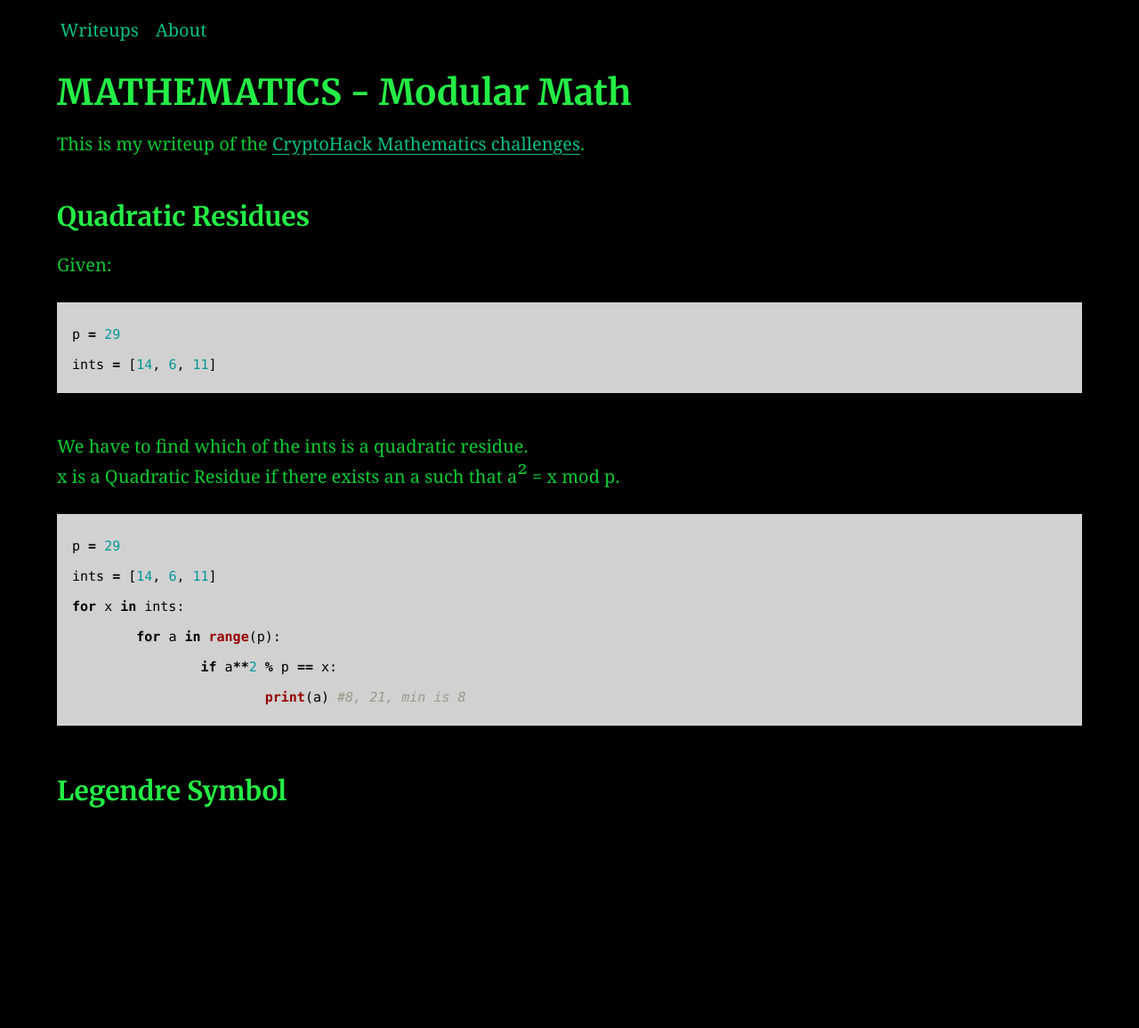
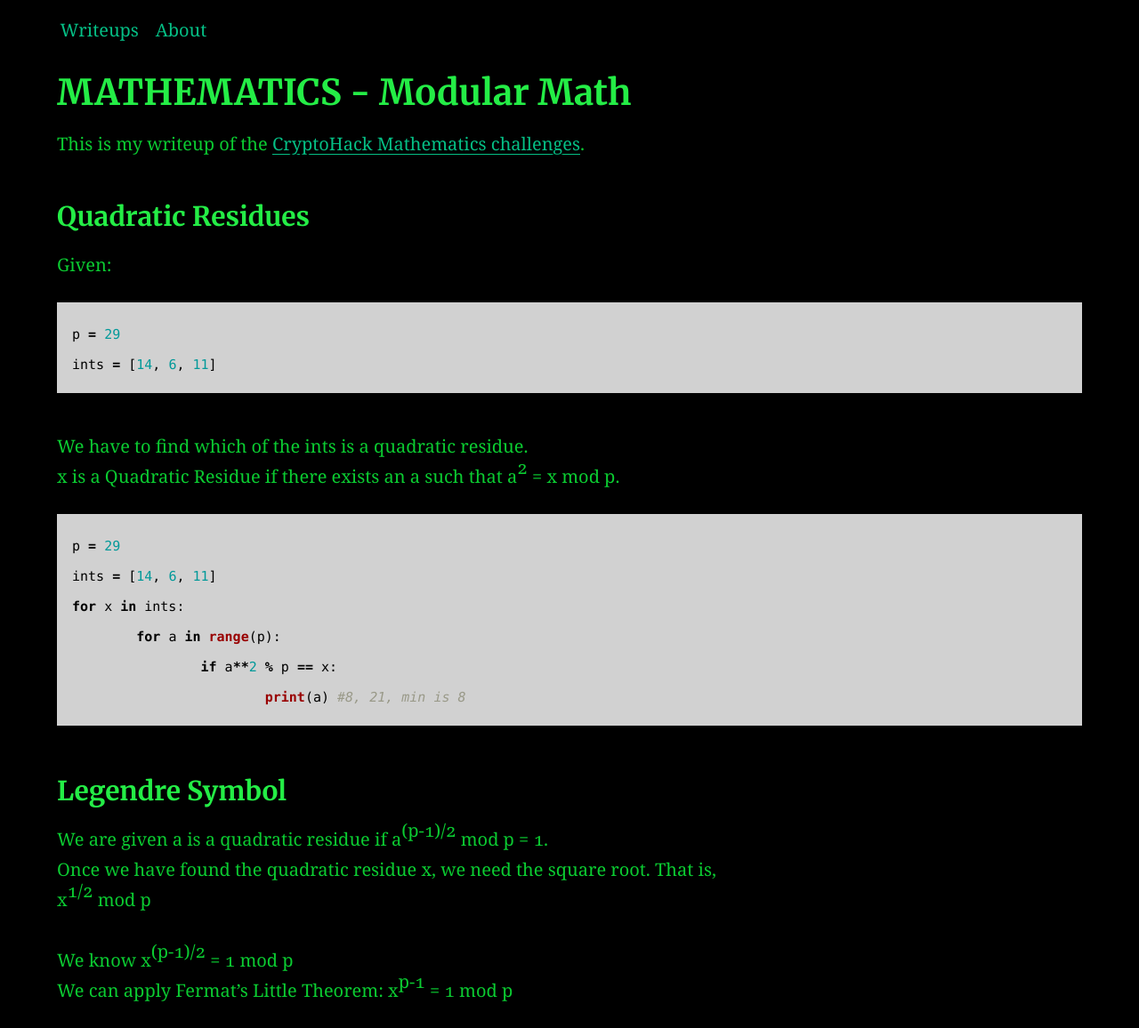
Before and after one commit to AC01010/Connor-McCartney.github.io, a Jekyll site: the page built from _posts/2014-01-10-Cryptohackmathmodular.md, in a window 1280 px wide. Shown: the whole page at 89% size. Built offline with Jekyll 4.4.1, drawn with Linux system fonts in a browser that asks for light colours; before the commit the page ends 918 px from its top, so only the background shows below that.

Commit message:
Update 2014-01-10-Cryptohackmathmodular.md

````diff
--- a/_posts/2014-01-10-Cryptohackmathmodular.md
+++ b/_posts/2014-01-10-Cryptohackmathmodular.md
@@ -29,3 +29,10 @@ for x in ints:
 ```
 
 ### Legendre Symbol
+
+We are given a is a quadratic residue if a<sup>(p-1)/2</sup> mod p = 1. <br>
+Once we have found the quadratic residue x, we need the square root. That is, <br>
+x<sup>1/2</sup> mod p <br>
+
+We know x<sup>(p-1)/2</sup> = 1 mod p <br>
+We can apply Fermat's Little Theorem: x<sup>p-1</sup> = 1 mod p  <br>
````
